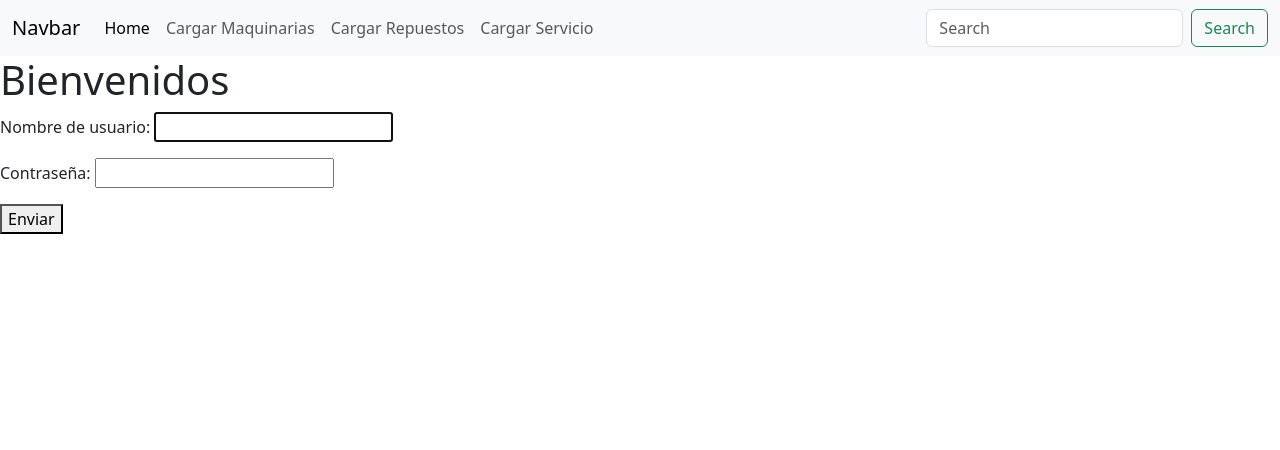
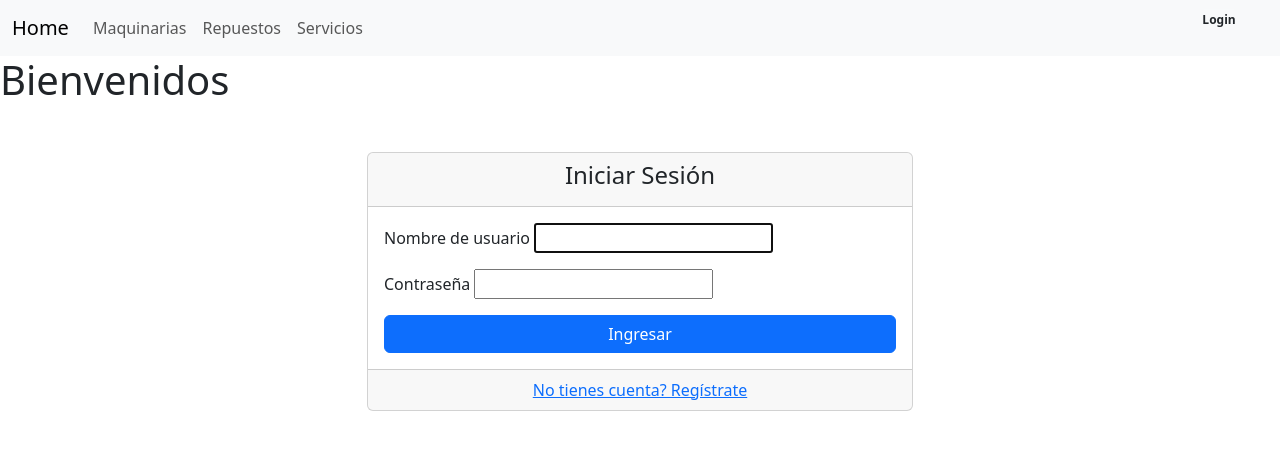
Before and after one commit to GastonDeibele/DeibeleGastonPreentrega03, a Django app: page /usuario/login/ in a window 1280 px wide. Shown: the top 450 px of the page. Run offline with Django 5.2, Linux system fonts and the light colour scheme.

Commit message:
Ya esta casi terminado

```diff
--- a/preentrega03/apps/repuestos/urls.py
+++ b/preentrega03/apps/repuestos/urls.py
@@ -1,6 +1,7 @@
 from django.urls import path
-from .views import RepuestosView
+from .views import RepuestosView,RepuestosUsuarioList
 
 urlpatterns = [
-    path('',RepuestosView.as_view(),name='formulariorepuestos')
+    path('cargar',RepuestosView.as_view(),name='formulariorepuestos'),
+    path('',RepuestosUsuarioList.as_view(),name='listarepuestos')
 ]
--- a/preentrega03/apps/servicios/urls.py
+++ b/preentrega03/apps/servicios/urls.py
@@ -1,6 +1,7 @@
 from django.urls import path
-from .views import ServiciosView
+from .views import ServiciosView,ServiciosUsuarioList
 
 urlpatterns = [
-    path('',ServiciosView.as_view(),name='formularioservicios')
+    path('cargar',ServiciosView.as_view(),name='formularioservicios'),
+    path('',ServiciosUsuarioList.as_view(),name='listaservicios')
 ]
--- a/preentrega03/apps/usuario/forms.py
+++ b/preentrega03/apps/usuario/forms.py
@@ -8,4 +8,4 @@
 class RegistroForm(UserCreationForm):
     class Meta:
         model= Usuario
-        fields= ["first_name","last_name","email","password1","password2"]
+        fields= ["first_name","last_name","email","password1","password2","avatar"]
--- a/preentrega03/templates/base.html
+++ b/preentrega03/templates/base.html
@@ -5,34 +5,60 @@
     <meta name="viewport" content="width=device-width, initial-scale=1">
     <title>Tercera Pre Entrega</title>
     <link href="https://cdn.jsdelivr.net/npm/bootstrap@5.3.3/dist/css/bootstrap.min.css" rel="stylesheet" integrity="sha384-QWTKZyjpPEjISv5WaRU9OFeRpok6YctnYmDr5pNlyT2bRjXh0JMhjY6hW+ALEwIH" crossorigin="anonymous">
+    <style> .dropdown-menu[data-bs-popper] {
+    left: -220px;
+    }
+  </style>
   </head>
   <body>
     <nav class="navbar navbar-expand-lg bg-body-tertiary">
         <div class="container-fluid">
-          <a class="navbar-brand" href="#">Navbar</a>
+          <a class="navbar-brand" href="{% url "home" %}">Home</a>
           <button class="navbar-toggler" type="button" data-bs-toggle="collapse" data-bs-target="#navbarSupportedContent" aria-controls="navbarSupportedContent" aria-expanded="false" aria-label="Toggle navigation">
             <span class="navbar-toggler-icon"></span>
           </button>
           <div class="collapse navbar-collapse" id="navbarSupportedContent">
             <ul class="navbar-nav me-auto mb-2 mb-lg-0">
+
               <li class="nav-item">
-                <a class="nav-link active" aria-current="page" href="{% url "home" %}">Home</a>
+                <a class="nav-link" href="{% url "listamaquinaria" %}">Maquinarias</a>
               </li>
               <li class="nav-item">
-                <a class="nav-link" href="{% url "formulariomaquinaria" %}">Cargar Maquinarias</a>
+                <a class="nav-link" href="{% url "listarepuestos" %}">Repuestos</a>
               </li>
               <li class="nav-item">
-                <a class="nav-link" href="{% url "formulariorepuestos" %}">Cargar Repuestos</a>
-              </li>
-              <li class="nav-item">
-                <a class="nav-link" href="{% url "formularioservicios" %}">Cargar Servicio</a>
+                <a class="nav-link" href="{% url "listaservicios" %}">Servicios</a>
               </li>
 
             </ul>
-            <form class="d-flex" role="search">
-              <input class="form-control me-2" type="search" placeholder="Search" aria-label="Search">
-              <button class="btn btn-outline-success" type="submit">Search</button>
-            </form>
+            <div class="nav-item align-self-center d-flex text-center">
+              {% if user.is_authenticated %}
+              <div class="btn-group d-flex ">
+                  <p class="btn  dropdown-toggle" type="button" data-bs-toggle="dropdown"
+                      data-bs-auto-close="true" aria-expanded="false">
+                      <img src="{{ user.avatar.url }}" class="rounded-circle img-fluid"
+                          style="object-fit:contain;width: 2rem;" alt="{{ user.username }}">
+                  </p>
+                  <ul class="dropdown-menu p-4">
+
+                      <li>
+                          <p class="dropdown-item">{{ user.email }}</p>
+                      </li>
+                      <li>
+                          <a class="dropdown-item" href="{% url 'logout' %}">
+                              Logout
+                          </a>
+                      </li>
+                  </ul>
+              </div>
+              {% else %}
+              <a class="nav-icon position-relative text-decoration-none"
+                  href="{% url 'login' %}">
+                  <span
+                      class=" top-0 left-100 translate-middle badge rounded-pill bg-light text-dark">Login</span>
+              </a>
+              {% endif %}
+          </div>
           </div>
         </div>
       </nav>
@@ -46,3 +72,11 @@
 
 <script src="https://cdn.jsdelivr.net/npm/@popperjs/core@2.11.8/dist/umd/popper.min.js" integrity="sha384-I7E8VVD/ismYTF4hNIPjVp/Zjvgyol6VFvRkX/vR+Vc4jQkC+hVqc2pM8ODewa9r" crossorigin="anonymous"></script>
 <script src="https://cdn.jsdelivr.net/npm/bootstrap@5.3.3/dist/js/bootstrap.min.js" integrity="sha384-0pUGZvbkm6XF6gxjEnlmuGrJXVbNuzT9qBBavbLwCsOGabYfZo0T0to5eqruptLy" crossorigin="anonymous"></script>
+<script src="
+https://cdn.jsdelivr.net/npm/@popperjs/core@2.11.8/dist/umd/popper.min.js"
+        integrity="sha384-I7E8VVD/ismYTF4hNIPjVp/Zjvgyol6VFvRkX/vR+Vc4jQkC+hVqc2pM8ODewa9r"
+        crossorigin="anonymous"></script>
+<script src="
+https://cdn.jsdelivr.net/npm/bootstrap@5.3.0/dist/js/bootstrap.min.js"
+        integrity="sha384-fbbOQedDUMZZ5KreZpsbe1LCZPVmfTnH7ois6mU1QK+m14rQ1l2bGBq41eYeM/fS"
+        crossorigin="anonymous"></script>
--- a/preentrega03/templates/index.html
+++ b/preentrega03/templates/index.html
@@ -2,11 +2,11 @@
 
 {% block content %}
 
-{% if request.user.is_authenticated %}
+{% comment %} {% if request.user.is_authenticated %}
 <a href= "{% url "logout" %}"> Cerrar Sesión </a>
 {% else %}
 <a href= "{% url "login" %}"> Iniciar Sesión </a>
-{% endif %}
+{% endif %} {% endcomment %}
 
 
 <div>
--- a/preentrega03/templates/login.html
+++ b/preentrega03/templates/login.html
@@ -1,18 +1,32 @@
 {% extends "base.html" %}
 
 {% block content %}
-
-<form action="" method="post">
-
-{% csrf_token %}
-
-{{ form.as_p }}
-
-<button type="submit">Enviar</button>
-
-</form>
-
-
-
-
+<div class="container mt-5">
+    <div class="row justify-content-center">
+        <div class="col-md-6">
+            <div class="card">
+                <div class="card-header text-center">
+                    <h4>Iniciar Sesión</h4>
+                </div>
+                <div class="card-body">
+                    <form action="" method="post">
+                        {% csrf_token %}
+                        <div class="mb-3">
+                            {{ form.username.label}}
+                            {{ form.username}}
+                        </div>
+                        <div class="mb-3">
+                            {{ form.password.label}}
+                            {{ form.password}}
+                        </div>
+                        <button type="submit" class="btn btn-primary w-100">Ingresar</button>
+                    </form>
+                </div>
+                <div class="card-footer text-center">
+                    <a href="{% url 'formularioregistro' %}">No tienes cuenta? Regístrate</a>
+                </div>
+            </div>
+        </div>
+    </div>
+</div>
 {% endblock content %}
```
Also changed, not shown: preentrega03/apps/repuestos/views.py (+8 -1 lines), preentrega03/apps/servicios/views.py (+7 -1 lines).
